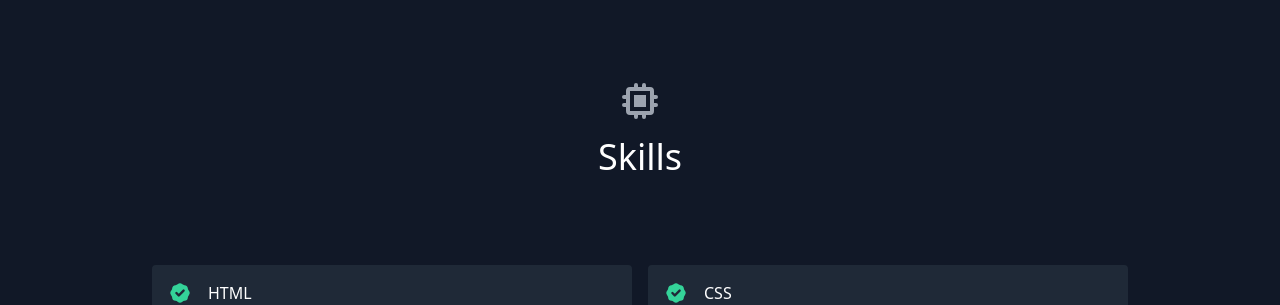
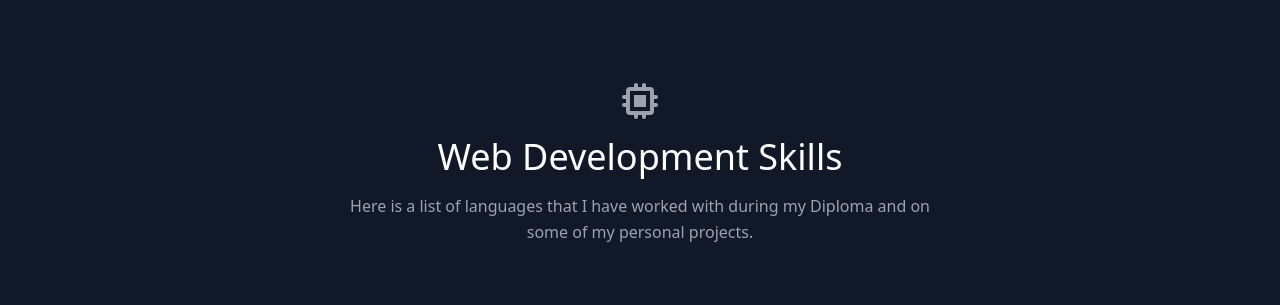
Before and after one commit to olaunder/olaunder-portfolio, a React (Create React App) app: page / in a window 1280 px wide. Shown: the part 1420-1725 px from the top of the page. Built offline with nearby package versions, Linux system fonts and the light colour scheme.

Commit message:
Update Skills.js

```diff
--- a/src/components/Skills.js
+++ b/src/components/Skills.js
@@ -11,10 +11,10 @@ export default function Skills() {
         <div className="text-center mb-20">
           <ChipIcon className="w-10 inline-block mb-4" />
           <h1 className="sm:text-4xl text-3xl font-medium title-font text-white mb-4">
-            Skills
+            Web Development Skills
           </h1>
           <p className="text-base leading-relaxed xl:w-2/4 lg:w-3/4 mx-auto">
-            {/* WIP */}
+            Here is a list of languages that I have worked with during my Diploma and on some of my personal projects.
           </p>
         </div>
         <div className="flex flex-wrap lg:w-4/5 sm:mx-auto sm:mb-2 -mx-2">
```
